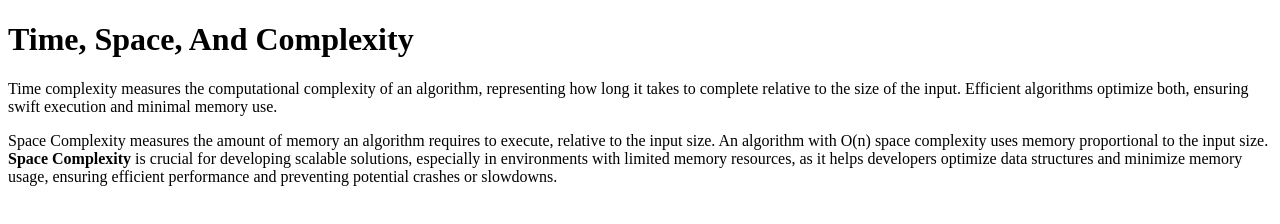
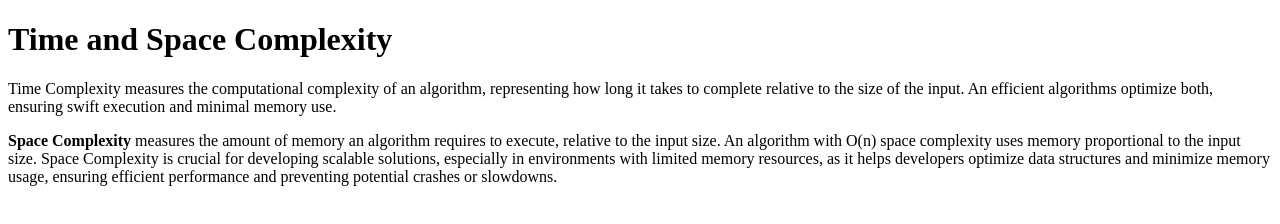
Before and after one commit to acciojob/time-and-space-complexity-624-urvashi, a website: page main.html in a window 1280 px wide. Drawn offline with Linux system fonts and the light colour scheme.

Commit message:
created a submission

```diff
--- a/main.html
+++ b/main.html
@@ -7,9 +7,9 @@
 </head>
 
 <body>
-<h1>Time, Space, And Complexity</h1>
-<p>Time complexity measures the computational complexity of an algorithm, representing how long it takes to complete relative to the size of the input. Efficient algorithms optimize both, ensuring swift execution and minimal memory use.</p>
-<p>Space Complexity measures the amount of memory an algorithm requires to execute, relative to the input size. An algorithm with O(n) space complexity uses memory proportional to the input size. <b>Space Complexity</b> is crucial for developing scalable solutions, especially in environments with limited memory resources, as it helps developers optimize data structures and minimize memory usage, ensuring efficient performance and preventing potential crashes or slowdowns.</p>
+<h1>Time and Space Complexity</h1>
+<p>Time Complexity measures the computational complexity of an algorithm, representing how long it takes to complete relative to the size of the input. An efficient algorithms optimize both, ensuring swift execution and minimal memory use.</p>
+<p><b>Space Complexity</b> measures the amount of memory an algorithm requires to execute, relative to the input size. An algorithm with O(n) space complexity uses memory proportional to the input size. Space Complexity is crucial for developing scalable solutions, especially in environments with limited memory resources, as it helps developers optimize data structures and minimize memory usage, ensuring efficient performance and preventing potential crashes or slowdowns.</p>
 	<!-- the entire body must be written by student -->
     <script type="text/javascript" src="./script.js">
 
```
